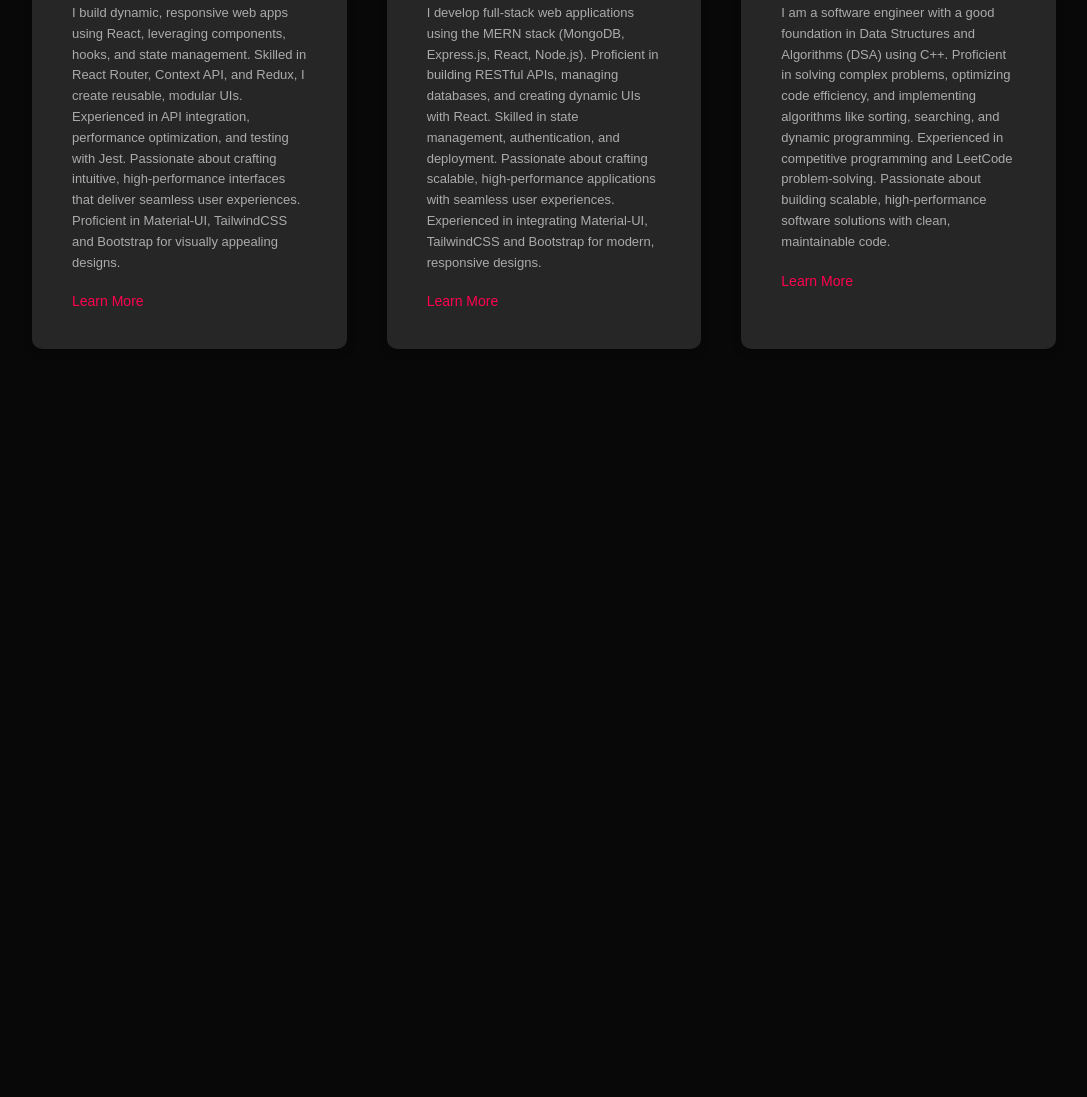
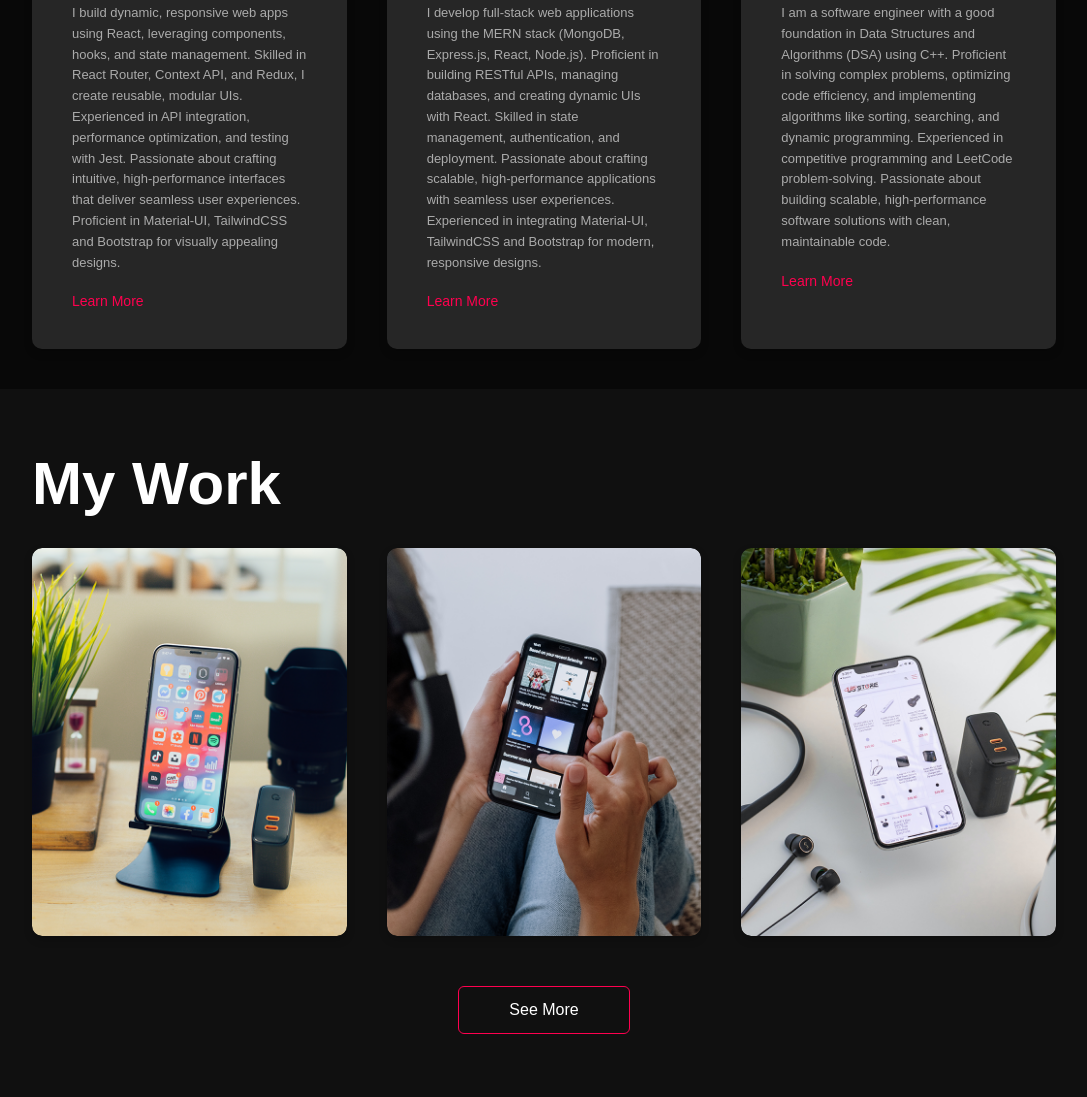
Before and after one commit to iamgaurav12/PortFolio, a plain HTML site: page index.html in a window 1280 px wide. Shown: the part 1985-3082 px from the top of the page, without its empty margins (96-1183 px from the left). Before the commit the page ends 2374 px from the top, so only its background shows below. Drawn offline with Linux system fonts and the light colour scheme.

Commit message:
Add portfolio section with project showcase and styling

```diff
--- a/index.html
+++ b/index.html
@@ -124,7 +124,41 @@
      </div>
 
      <!-- ---------------------portfolio---------------- -->
-
+     <div id="portfolio">
+        <div class="container">
+            <h1 class="sub-title">My Work</h1>
+            <div class="work-list">
+                <div class="work">
+                    <img src="images/work-1.png">
+                    <div class="layer">
+                        <h3>moveX Riding App</h3>
+                        <p>Seamlessly navigate from one location to another.</p>
+                        <!-- Add github here -->
+                        <a href="#"><i class="fa-brands fa-github"></i></a>
+                    </div>
+                </div>
+                <div class="work">
+                    <img src="images/work-2.png">
+                    <div class="layer">
+                        <h3>DevinAI Chat Application</h3>
+                        <p>Chat with AI and Humans at one place.</p>
+                        <!-- Add github here -->
+                        <a href="#"><i class="fa-brands fa-github"></i></a>
+                    </div>
+                </div>
+                <div class="work">
+                    <img src="images/work-3.png">
+                    <div class="layer">
+                        <h3>ATS analyser</h3>
+                        <p>AI-powered ATS for smarter recruitment solutions.</p>
+                        <!-- Add github here -->
+                        <a href="#"><i class="fa-brands fa-github"></i></a>
+                    </div>
+                </div>
+            </div>
+            <a href="#" class="btn">See More</a>
+        </div>
+     </div>
 
     <script>
         let tablinks = document.getElementsByClassName("tab-links")
--- a/style.css
+++ b/style.css
@@ -187,6 +187,10 @@ nav ul li a:hover::after {
     margin-top: 20px;
     display: inline-block;
     transition: color 0.3s;
+    -webkit-transition: color 0.3s;
+    -moz-transition: color 0.3s;
+    -ms-transition: color 0.3s;
+    -o-transition: color 0.3s;
 }
 .services-list div:hover{
     background: #ff004f;
@@ -203,3 +207,97 @@ nav ul li a:hover::after {
 .services-list div:hover a {
     color: #fff;
 }
+
+/* ---------------------portfolio-------------------- */
+#portfolio{
+    padding: 50px 0;
+    background: #101010;
+}
+.work-list{
+    display: grid;
+    grid-template-columns: repeat(auto-fit, minmax(250px, 1fr));
+    grid-gap: 40px;
+    margin-top: 30px;
+}
+.work{
+    border-radius: 10px;
+    position: relative;
+    overflow: hidden;
+    transition: transform 0.5s, box-shadow 0.5s;
+    box-shadow: 0 4px 8px rgba(0, 0, 0, 0.2);
+}
+.work img{
+    width: 100%;
+    border-radius: 10px;
+    display: block;
+    transition: transform 0.5s;
+}
+.layer{
+    width: 100%;
+    height: 0;
+    background: linear-gradient(rgba(0,0,0,0.6), #ff004f);
+    border-radius: 10px;
+    position: absolute;
+    left: 0;
+    bottom: 0;
+    overflow: hidden;
+    display: flex;
+    align-items: center;
+    justify-content: center;
+    flex-direction: column;
+    padding: 0 40px;
+    text-align: center;
+    font-size: 14px;
+    transition: height 0.5s;
+}
+.layer h3{
+    font-size: 20px;
+    font-weight: 600;
+    color: #fff;
+    margin-bottom: 20px;
+}
+.layer p {
+    color: #fff;
+    margin-bottom: 20px;
+}
+.layer a{
+    margin-top: 20px;
+    color: #ff004f;
+    text-decoration: none;
+    font-size: 18px;
+    line-height: 60px;
+    background: #fff;
+    width: 60px;
+    height: 60px;
+    border-radius: 50%;
+    text-align: center;
+    transition: background 0.3s, color 0.3s;
+}
+.layer a:hover {
+    background: #ff004f;
+    color: #fff;
+}
+.work:hover{
+    transform: translateY(-10px);
+    box-shadow: 0 8px 16px rgba(0, 0, 0, 0.3);
+}
+.work:hover img{
+    transform: scale(1.1);
+}
+.work:hover .layer{
+    height: 100%;
+}
+.btn{
+    display: block;
+    margin: 50px auto;
+    width: fit-content;
+    border: 1px solid #ff004f;
+    padding: 14px 50px;
+    border-radius:6px;
+    text-decoration: none;
+    color: #fff;
+    transition: background 0.5s;
+}
+.btn:hover{
+    background: #ff004f;
+}
```
